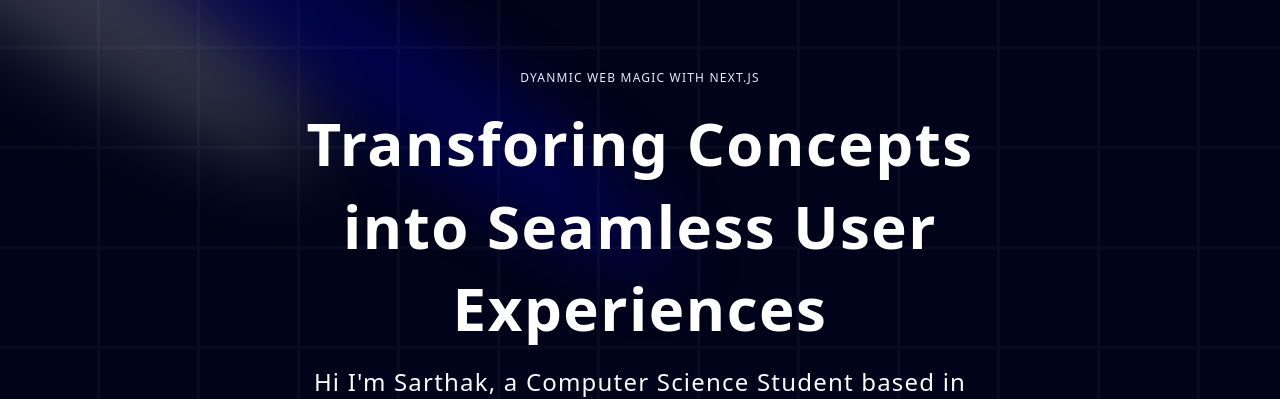
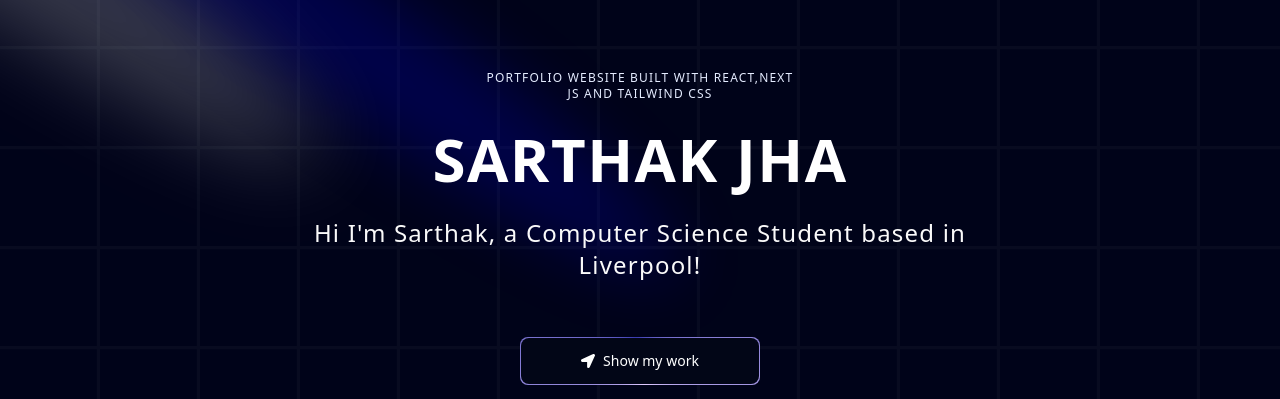
Before and after one commit to sgsjha/Portfolio-Website, a Next.js app: page / in a window 1280 px wide. Shown: the part 154-553 px from the top of the page. Built offline with nearby package versions, Linux system fonts and the light colour scheme.

Commit message:
Name change lol

```diff
--- a/components/Hero.tsx
+++ b/components/Hero.tsx
@@ -29,12 +29,12 @@ const Hero = () => {
       <div className="flex justify-center relative my-20 z-10 ">
         <div className="max-w-[89vw] md:max-w-2xl lg:max-w-[60vw] flex flex-col items-center justify-center">
           <h2 className="uppercase tracking-widest text-xs text-center text-blue-100 max-w-80">
-            Dyanmic Web Magic with Next.JS
+            Portfolio Website built with React,Next JS and Tailwind CSS
           </h2>
 
           <TextGenerateEffect
             className="text-center text-[40px] md:text-5xl lg:text-6xl"
-            words="Transforing Concepts into Seamless User Experiences"
+            words="SARTHAK JHA"
           />
 
           <p className="text-center md:tracking-wider mb-4 text-sm md:text-lg lg:text-2xl">
```
